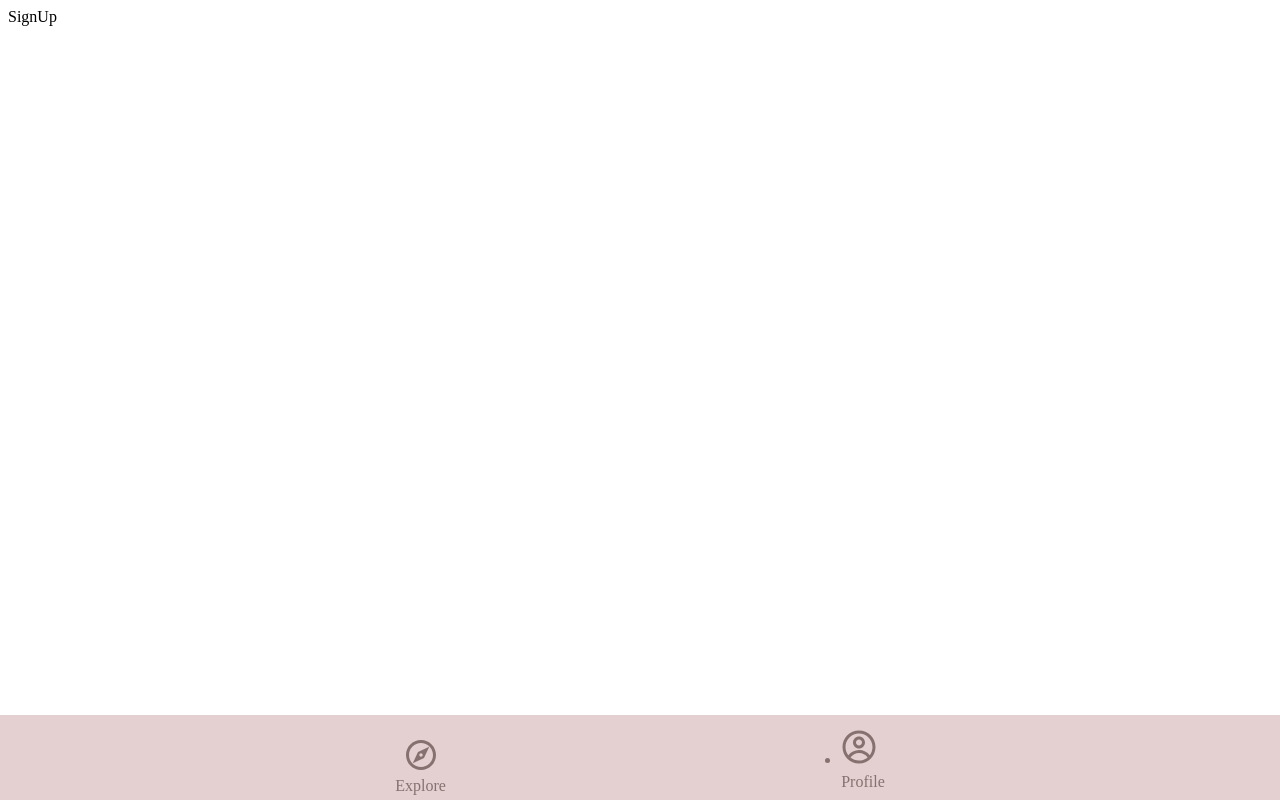
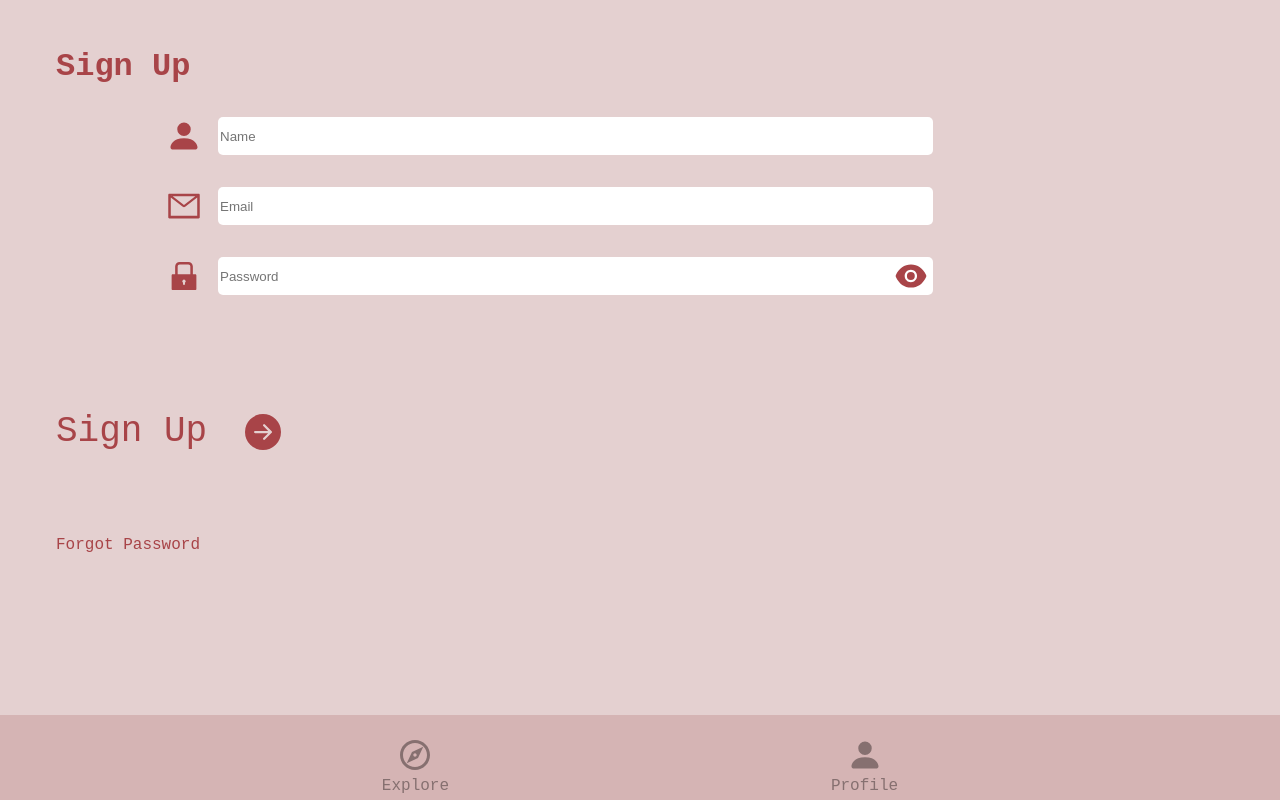
Before and after one commit to tkg613/Pet-Store, a React (Create React App) app: page /sign-up in a window 1280 px wide. Built offline with nearby package versions, Linux system fonts and the light colour scheme; no server answers.

Commit message:
Add authentication

```diff
--- a/package.json
+++ b/package.json
@@ -16,6 +16,7 @@
     "react-icons": "^4.8.0",
     "react-router-dom": "^6.10.0",
     "react-scripts": "5.0.1",
+    "react-toastify": "^9.1.2",
     "web-vitals": "^2.1.4"
   },
   "scripts": {
--- a/src/App.js
+++ b/src/App.js
@@ -13,7 +13,7 @@ function App() {
       <Router>
         <Routes>
           <Route path="/" element={<Explore />} />
-          <Route path="/sign-in" element={<Profile />} />
+          <Route path="/profile" element={<Profile />} />
           <Route path="/sign-in" element={<SignIn />} />
           <Route path="/sign-up" element={<SignUp />} />
           <Route path="/forgot-password" element={<ForgotPassword />} />
--- a/src/components/Navbar.js
+++ b/src/components/Navbar.js
@@ -1,7 +1,7 @@
 import React from 'react'
 import { useNavigate, useLocation } from 'react-router-dom'
 import {MdOutlineExplore} from 'react-icons/md'
-import {CgProfile} from 'react-icons/cg'
+import {BsFillPersonFill} from 'react-icons/bs'
 
 const Navbar = () => {
 
@@ -19,12 +19,12 @@ const Navbar = () => {
       <nav className='navbarNav'>
         <ul className='navbarListItems'>
           <li className='navbarListItem' onClick={() => navigate('/')}>
-            <MdOutlineExplore className='exploreIcon'/>
+            <MdOutlineExplore fill={pathMatchRoute('/') ? '#A84448' : '#867070'} className='exploreIcon'/>
             <p className={pathMatchRoute('/') ? 'navbarIconNameActive' : 'navbarIconName'}>Explore</p>
           </li>
-          <li className={pathMatchRoute('/profile') ? 'navbarIconNameActive' : 'navbarIconName'} onClick={() => navigate('/profile')}>
-            <CgProfile className='profileIcon'/>
-            <p className='navbarIconName'>Profile</p>
+          <li className='navbarListItem' onClick={() => navigate('/profile')}>
+            <BsFillPersonFill fill={pathMatchRoute('/profile') ? '#A84448' : '#867070'} className='profileIcon'/>
+            <p className={pathMatchRoute('/profile') ? 'navbarIconNameActive' : 'navbarIconName'}>Profile</p>
           </li>
         </ul>
       </nav>
--- a/src/firebase.config.js
+++ b/src/firebase.config.js
@@ -1,6 +1,6 @@
+import { initializeApp } from "firebase/app";
 import {getFirestore} from 'firebase/firestore'
-import { initializeApp } from "firebase/app";
-require('dotenv').config()
+import { getAuth } from "firebase/auth";
 // TODO: Add SDKs for Firebase products that you want to use
 // https://firebase.google.com/docs/web/setup#available-libraries
 
@@ -15,5 +15,7 @@ const firebaseConfig = {
 };
 
 // Initialize Firebase
-initializeApp(firebaseConfig);
+const app = initializeApp(firebaseConfig);
+
 export const db = getFirestore()
+export const auth = getAuth(app)
--- a/src/index.css
+++ b/src/index.css
@@ -1,3 +1,11 @@
+
+@import url('https://fonts.googleapis.com/css2?family=Rowdies:wght@700&display=swap');
+
+
+body {
+  font-family: 'Inconsolata', monospace;
+  background-color: #E4D0D0;
+}
 
 .navbar {
   position: fixed;
@@ -8,7 +16,7 @@
   display: flex;
   justify-content: center;
   align-items: center;
-  background-color: #E4D0D0;
+  background-color: #D5B4B4;
 }
 
 .navbarNav {
@@ -37,14 +45,12 @@
   height: 36px;
   width: 36px;
   margin-bottom: 0;
-  color: #867070;
 }
 
 .profileIcon {
   height: 36px;
   width: 36px;
   margin-bottom: 0;
-  color: #867070;
 }
 
 .navbarIconName {
@@ -54,5 +60,106 @@
 
 .navbarIconNameActive {
   margin-top: 0.25rem;
-  color: #000000;
+  color: #A84448;
 }
+
+.signInDiv {
+  padding: 2rem;
+  display: flex;
+}
+
+.nameInput {
+  /* display: flex; */
+  margin-left: auto;
+  margin-right: auto;
+  margin-top: 2rem;
+  margin-bottom: 2rem;
+  width: 75%;
+}
+
+.emailInput {
+  /* display: flex; */
+  margin-left: auto;
+  margin-right: auto;
+  margin-top: 2rem;
+  margin-bottom: 2rem;
+  width: 75%;
+}
+
+.passwordInput {
+  /* display: flex; */
+  margin-left: auto;
+  margin-right: auto;
+  margin-bottom: 2rem;
+  width: 75%;
+}
+
+.signInInput {
+  margin-left: 1rem;
+  vertical-align: middle;
+  width: 75%;
+  border-radius: 5px;
+  border: none;
+  height: 36px;
+}
+
+.eyeIcon {
+  vertical-align: middle;
+  height: 36px;
+  width: 36px;
+  fill: #A84448;
+  right: 2.5rem;
+  position: relative;
+  cursor: pointer;
+}
+
+.signInIcon {
+  vertical-align: middle;
+  height: 36px;
+  width: 36px;
+  fill: #A84448;
+  cursor: pointer;
+}
+
+@media screen and (max-width: 550px){
+  .signInIcon{
+    fill: transparent;
+  }
+  .eyeIcon {
+    fill: transparent;
+  }
+}
+
+.signInHeader {
+  margin-top: 3rem;
+  margin-left: 3rem;
+  color: #A84448;
+}
+
+.signInButtonDiv {
+  display: flex;
+  font-size: 36px;
+  color: #A84448;
+  padding: 3rem;
+}
+
+.signInButton {
+  margin-left: 2rem;
+  background-color: transparent;
+  border: none;
+  position: relative;
+}
+
+.signInArrow {
+  vertical-align: middle;
+  height: 36px;
+  width: 36px;
+  fill: #A84448;
+  cursor: pointer;
+}
+
+.forgotPasswordLink {
+  text-decoration: none;
+  color: #A84448;
+  margin-left: 3rem;
+}
--- a/src/pages/Profile.js
+++ b/src/pages/Profile.js
@@ -1,9 +1,16 @@
 import React from 'react'
+import {auth} from '../firebase.config'
+import { useState, useEffect } from 'react'
 
 const Profile = () => {
-  return (
-    <div>Profile</div>
-  )
+
+  const [user, setUser] = useState(null)
+
+  useEffect(() => {
+    setUser(auth.currentUser)
+  }, [])
+
+  return user ? <h1>{user.displayName}</h1> : 'Not logged in'
 }
 
 export default Profile
--- a/src/pages/SignIn.js
+++ b/src/pages/SignIn.js
@@ -1,8 +1,100 @@
 import React from 'react'
+import { useState } from 'react'
+import {Link, useNavigate} from 'react-router-dom'
+import {signInWithEmailAndPassword} from 'firebase/auth'
+import {auth} from '../firebase.config'
+import {toast} from 'react-toastify'
+import {AiOutlineMail, AiFillLock, AiFillEye} from 'react-icons/ai'
+import {BsFillArrowRightCircleFill} from 'react-icons/bs'
 
 const SignIn = () => {
+
+  const navigate = useNavigate()
+
+  const [showPassword, setShowPassword] = useState(false)
+  const [formData, setFormData] = useState({
+    email: '',
+    password: ''
+  })
+
+  const {email, password} = formData
+
+  const onChange = function(e){
+    setFormData((prevState) => ({
+      ...prevState,
+      [e.target.id]: e.target.value
+    }))
+  }
+
+  const onSubmit = async function(e){
+
+    e.preventDefault()
+
+    try{
+      const userCredential = await signInWithEmailAndPassword(auth, email, password)
+      if (userCredential.user){
+        navigate('/')
+      }
+
+    } catch(err){
+      toast.error('Something went wrong.')
+      console.log(err)
+    }
+
+  }
+
   return (
-    <div>SignIn</div>
+    <>
+
+    <header>
+      <h1 className='signInHeader'>Sign In</h1>
+    </header>
+
+      <form onSubmit={onSubmit}>
+
+        <div className='emailInput'>
+          <AiOutlineMail className='signInIcon'/>
+          <input
+            type='text'
+            id='email'
+            value={email}
+            onChange={onChange}
+            autoComplete='off'
+            placeholder='Email'
+            className='signInInput'
+          />
+        </div>
+
+        <div className='passwordInput'>
+          <AiFillLock className='signInIcon'/>
+          <input
+            type={showPassword ? 'text' : 'password'}
+            id='password'
+            value={password}
+            onChange={onChange}
+            autoComplete='off'
+            placeholder='Password'
+            className='signInInput'
+          />
+          <AiFillEye
+            onClick={() => setShowPassword((prevState) => !prevState)}
+            className='eyeIcon'
+          />
+        </div>
+
+        <div className='signInButtonDiv'>
+          <p className='signInP'>Sign In</p>
+          <button type='submit' className='signInButton'>
+            <BsFillArrowRightCircleFill className='signInArrow' />
+          </button>
+        </div>
+
+        <Link to='/forgot-password' className='forgotPasswordLink'>
+          Forgot Password
+        </Link>
+
+      </form>
+    </>
   )
 }
 
--- a/src/pages/SignUp.js
+++ b/src/pages/SignUp.js
@@ -1,8 +1,128 @@
 import React from 'react'
+import { useState } from 'react'
+import {Link, useNavigate} from 'react-router-dom'
+import {createUserWithEmailAndPassword, updateProfile} from 'firebase/auth'
+import {auth} from '../firebase.config'
+import {db} from '../firebase.config'
+import {setDoc, doc, serverTimestamp} from 'firebase/firestore'
+import {toast} from 'react-toastify'
+import {AiOutlineMail, AiFillLock, AiFillEye} from 'react-icons/ai'
+import {BsFillArrowRightCircleFill, BsFillPersonFill} from 'react-icons/bs'
+
 
 const SignUp = () => {
+
+  const navigate = useNavigate()
+
+  const [showPassword, setShowPassword] = useState(false)
+  const [formData, setFormData] = useState({
+    email: '',
+    password: '',
+    name: ''
+  })
+
+  const {email, password, name} = formData
+
+  const onChange = function(e){
+    setFormData((prevState) => ({
+      ...prevState,
+      [e.target.id]: e.target.value
+    }))
+  }
+
+  const onSubmit = async function(e){
+
+    e.preventDefault()
+
+    try{
+
+      const userCredential = await createUserWithEmailAndPassword(auth, email, password)
+      const user = userCredential.user
+
+      updateProfile(auth.currentUser, {
+        displayName: name
+      })
+
+      // Save signed-up user to database
+      const formDataCopy = {...formData}
+      delete formDataCopy.password
+      formDataCopy.timestamp = serverTimestamp()
+
+      await setDoc(doc(db, 'users', user.uid), formDataCopy)
+
+      navigate('/')
+    } catch(err){
+      toast.error('Something went wrong.')
+      console.log(err)
+    }
+
+  }
+
   return (
-    <div>SignUp</div>
+    <>
+
+    <header>
+      <h1 className='signInHeader'>Sign Up</h1>
+    </header>
+
+      <form onSubmit={onSubmit}>
+
+        <div className='nameInput'>
+          <BsFillPersonFill className='signInIcon'/>
+          <input
+            type='text'
+            id='name'
+            value={name}
+            onChange={onChange}
+            autoComplete='off'
+            placeholder='Name'
+            className='signInInput'
+          />
+        </div>
+
+        <div className='emailInput'>
+          <AiOutlineMail className='signInIcon'/>
+          <input
+            type='text'
+            id='email'
+            value={email}
+            onChange={onChange}
+            autoComplete='off'
+            placeholder='Email'
+            className='signInInput'
+          />
+        </div>
+
+        <div className='passwordInput'>
+          <AiFillLock className='signInIcon'/>
+          <input
+            type={showPassword ? 'text' : 'password'}
+            id='password'
+            value={password}
+            onChange={onChange}
+            autoComplete='off'
+            placeholder='Password'
+            className='signInInput'
+          />
+          <AiFillEye
+            onClick={() => setShowPassword((prevState) => !prevState)}
+            className='eyeIcon'
+          />
+        </div>
+
+        <div className='signInButtonDiv'>
+          <p className='signInP'>Sign Up</p>
+          <button type='submit' className='signInButton'>
+            <BsFillArrowRightCircleFill className='signInArrow' />
+          </button>
+        </div>
+
+        <Link to='/forgot-password' className='forgotPasswordLink'>
+          Forgot Password
+        </Link>
+
+      </form>
+    </>
   )
 }
 
```
Also changed, not shown: 1 other file (tests, documents, lock files or other folders).
